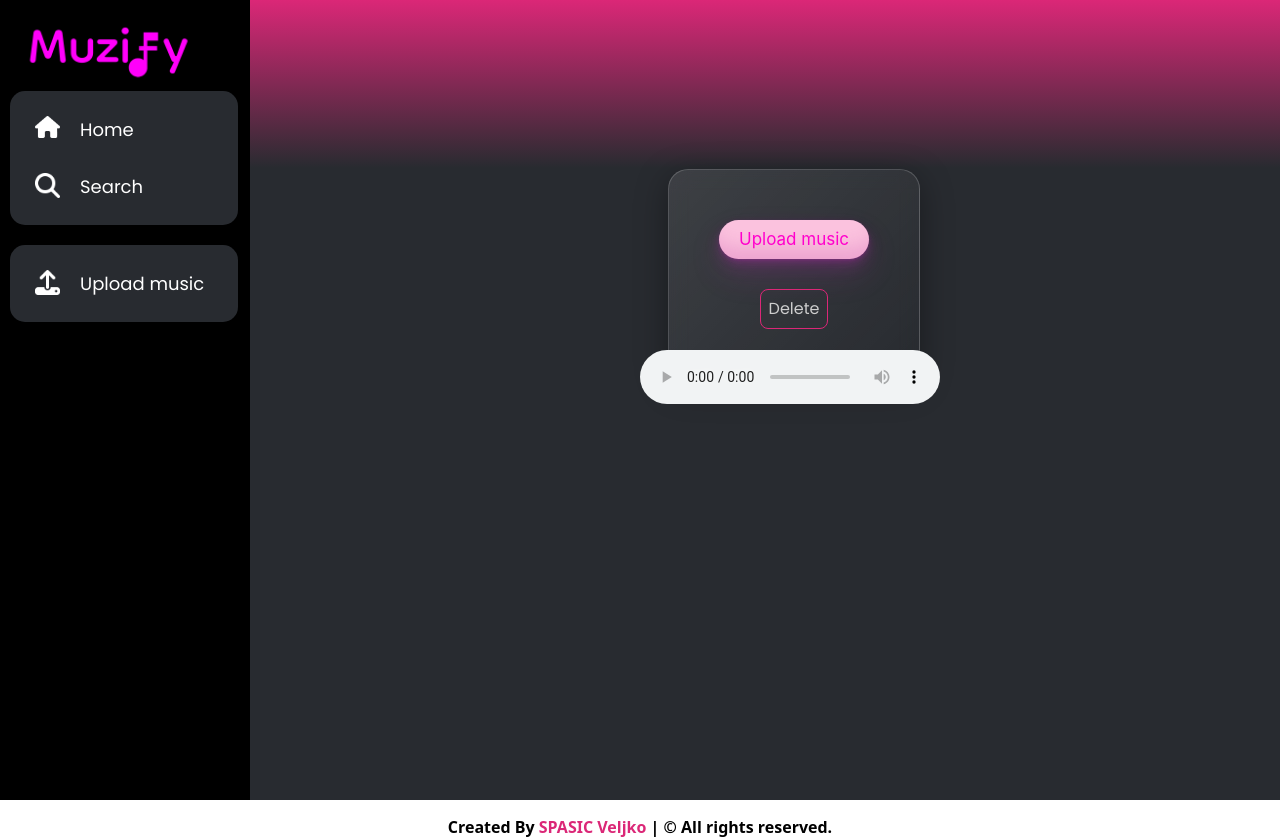
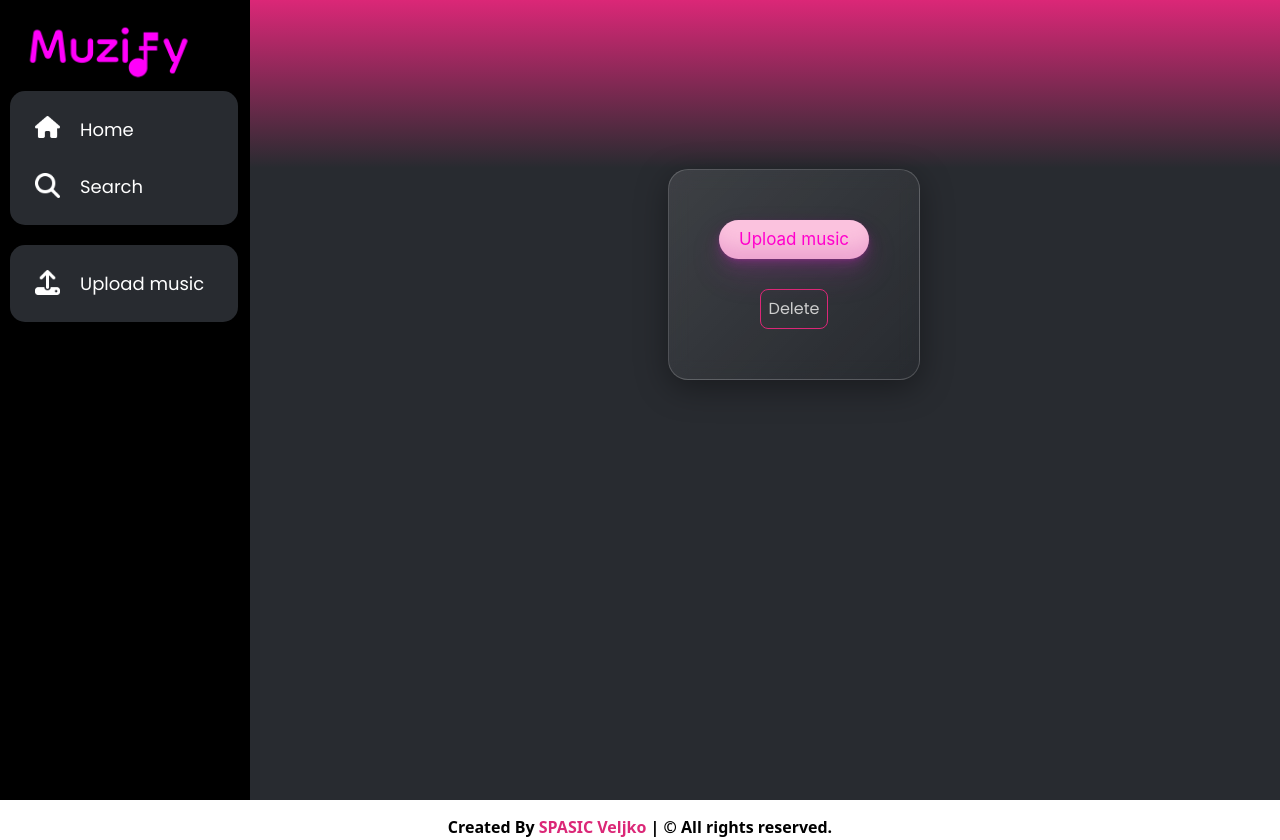
Before and after one commit to TheVSDev/muzify, a Next.js app: page /upload in a window 1280 px wide. Built offline with nearby package versions, Linux system fonts and the light colour scheme.

Commit message:
fix: displaying and playing the uploaded file

```diff
--- a/src/pages/upload.jsx
+++ b/src/pages/upload.jsx
@@ -9,14 +9,12 @@ import styles from "@/web/styles/Upload.module.css";
 
 // Welcome function
 export default function Upload() {
-  const [audioFile, setAudioFile] = useState({ file: null, name: "" });
+  const [audioFile, setAudioFile] = useState(null);
 
   const handleFileUpload = (event) => {
     const uploadedFile = event.target.files[0];
     setAudioFile({
-      file: URL.createObjectURL(uploadedFile),
-      name: uploadedFile.name,
-    });
+      file: URL.createObjectURL(uploadedFile)});
   };
 
   const handleDeleteFile = () => {
@@ -47,13 +45,10 @@ export default function Upload() {
         </div>
         <div className={styles.musicContainer}>
           {audioFile && (
-            <div>
-              <p>{audioFile.name}</p>
               <audio controls className={styles.audioPlayer}>
                 <source src={audioFile.file} type="audio/mpeg" />
                 Your browser does not support the audio element.
               </audio>
-            </div>
           )}
         </div>
       </Main>
```
